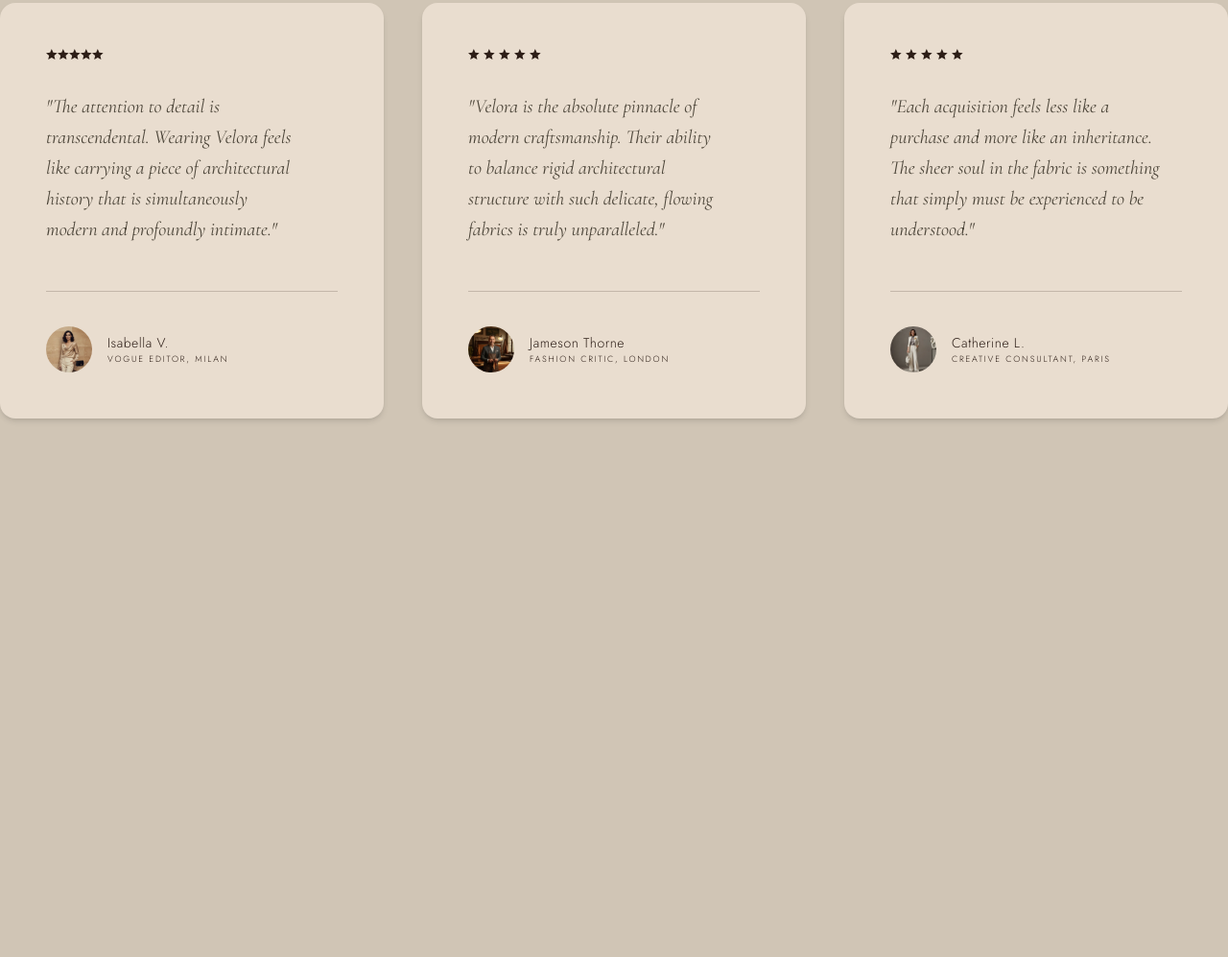
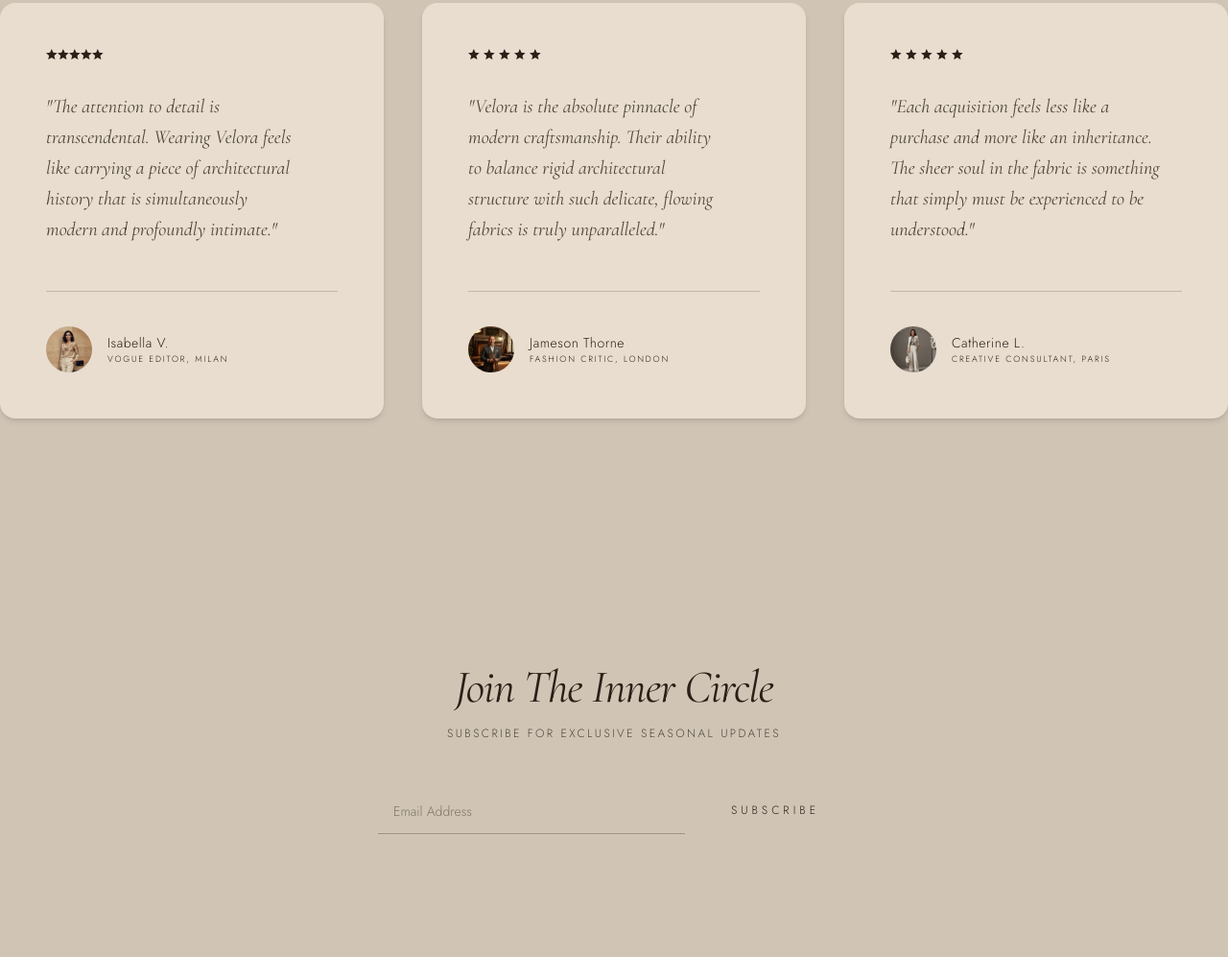
Before and after one commit to israanm/Velora-Project, a website: page index.html in a window 1280 px wide. Shown: the part 7291-8288 px from the top of the page at 96% size. Before the commit the page ends 7855 px from the top, so only its background shows below. Drawn offline with nearby package versions, Linux system fonts and the light colour scheme.

Commit message:
create subscribe section | Home page

```diff
--- a/index.html
+++ b/index.html
@@ -537,6 +537,32 @@
     </div>
 </section>
 
+<section class="py-32 max-md:py-22">
+  <div class="container 2xl:w-[calc(100%-96px)] text-center">
+
+    <h2 class="font-garamond text-5xl tracking-[-1.2px] leading-12 italic text-primary mb-4">
+      Join The Inner Circle
+    </h2>
+
+    <p class="font-jost text-xs font-light text-[#4D463A] leading-4 tracking-[2.4px] uppercase mb-12">
+      Subscribe for exclusive seasonal updates
+    </p>
+
+    <div class="flex flex-col md:flex-row items-center justify-center gap-4">
+
+      <input type="email" placeholder="Email Address"
+        class="w-full md:w-[320px] px-4 py-3 border-b border-primary/30 bg-transparent text-[primary] placeholder:text-[#7F7668] placeholder:font-jost placeholder:text-sm placeholder:font-light outline-none">
+
+      <button
+        class="px-8 py-3 text-primary font-jost font-light text-xs tracking-[4px] leading-4 uppercase hover:opacity-80 hover:bg-primary hover:text-white transition-all">
+        Subscribe
+      </button>
+
+    </div>
+
+  </div>
+</section>
+
     </main>
 </body>
 
```
Also changed, not shown: assets/css/output.css.
